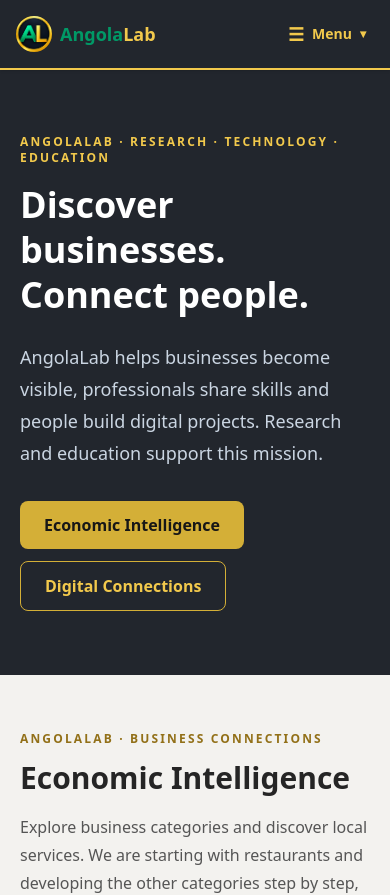
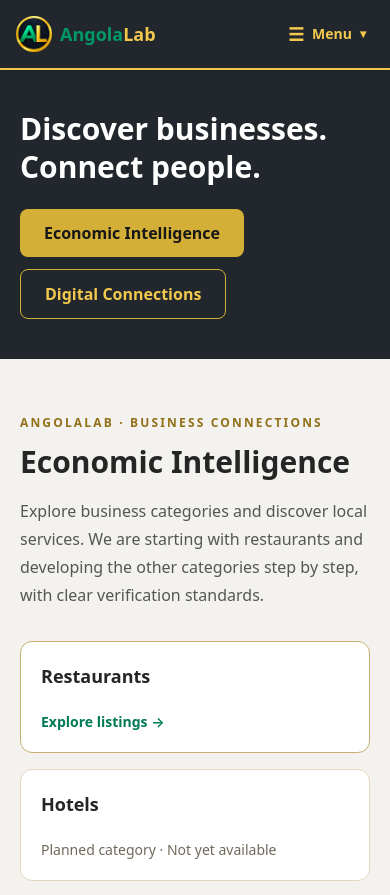
Before and after one commit to oswaldodeal/angolalab-restaurants, a Next.js app: page /en in a window 390 px wide. Shown: the top 895 px of the page. Built offline with nearby package versions, Linux system fonts and the light colour scheme.

Commit message:
Simplify mobile Home hero while preserving desktop layout

```diff
--- a/app/en/page.tsx
+++ b/app/en/page.tsx
@@ -4,12 +4,12 @@ import HomeEducationCard from '@/components/HomeEducationCard';
 
 export default function EcosystemHomePage() {
  return (<>
-  <section className="lab-dark-section w-full px-5 py-16 sm:py-20">
+  <section className="lab-dark-section w-full px-5 py-10 sm:py-20">
    <div className="mx-auto max-w-6xl">
-    <p className="mb-4 text-xs font-bold uppercase tracking-[0.18em] text-[#f2c94c]">AngolaLab · Research · Technology · Education</p>
-    <h1 className="max-w-4xl text-4xl font-bold leading-tight text-white sm:text-5xl">Discover businesses. Connect people.</h1>
-    <p className="mt-6 max-w-3xl text-lg leading-8 text-slate-300">AngolaLab helps businesses become visible, professionals share skills and people build digital projects. Research and education support this mission.</p>
-    <div className="mt-8 flex flex-wrap gap-3">
+    <p className="mb-4 hidden text-xs font-bold uppercase tracking-[0.18em] text-[#f2c94c] sm:block">AngolaLab · Research · Technology · Education</p>
+    <h1 className="max-w-4xl text-3xl font-bold leading-tight text-white sm:text-5xl">Discover businesses. Connect people.</h1>
+    <p className="mt-6 hidden max-w-3xl text-lg leading-8 text-slate-300 sm:block">AngolaLab helps businesses become visible, professionals share skills and people build digital projects. Research and education support this mission.</p>
+    <div className="mt-6 flex flex-wrap gap-3 sm:mt-8">
      <a href="#aeis" className="inline-flex min-h-12 items-center rounded-lg bg-[#d4af37] px-6 py-3 font-semibold text-[#171717] hover:bg-[#f2c94c]">Economic Intelligence</a>
      <a href="#connections" className="inline-flex min-h-12 items-center rounded-lg border border-[#d4af37] px-6 py-3 font-semibold text-[#f2c94c] hover:bg-white/10">Digital Connections</a>
     </div>
```
